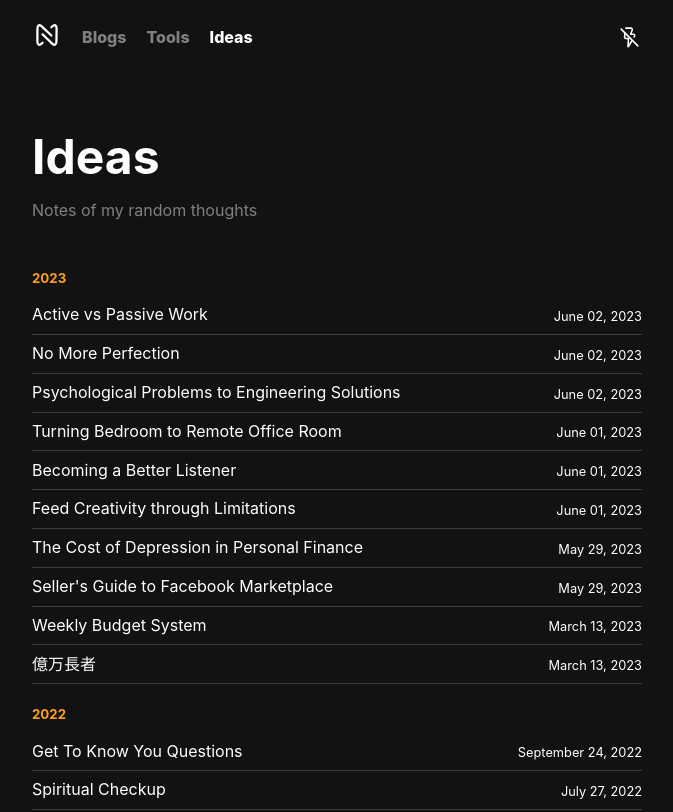
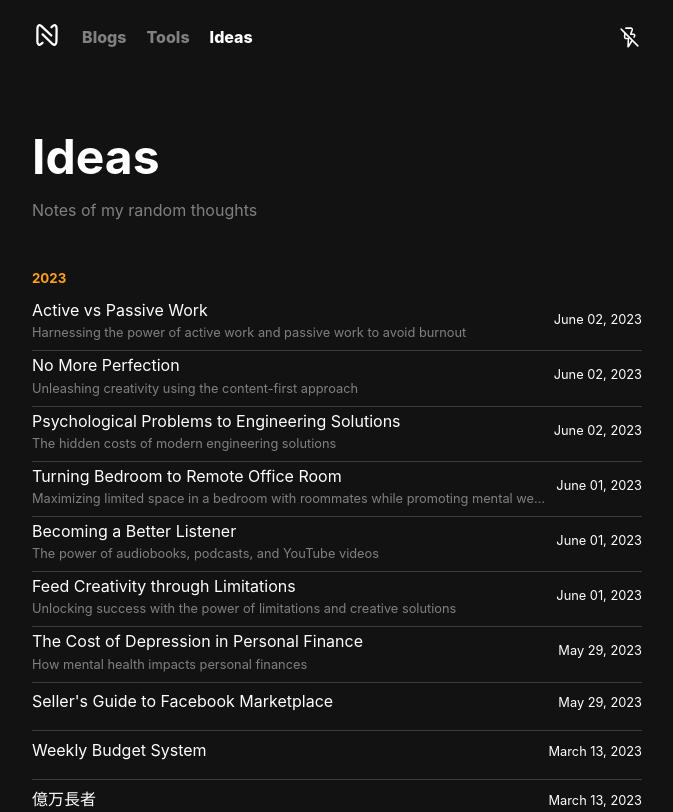
Before and after one commit to namitoyokota/portfolio, a Next.js app: page /ideas in a window 1280 px wide. Shown: the top 812 px of the page, without its empty margins (303-976 px from the left). Built offline with nearby package versions, Linux system fonts and the light colour scheme.

Commit message:
added description to ideas

```diff
--- a/pages/ideas.tsx
+++ b/pages/ideas.tsx
@@ -28,7 +28,10 @@ export const Ideas = ({ posts }: IdeasProps): JSX.Element => {
                 .map((blog) => (
                     <Link legacyBehavior as={`/posts/${blog.slug}`} href={`/posts/[slug]`} key={blog.slug}>
                         <div className={styles.blog}>
-                            <p className={styles.blogtitle}>{blog.title}</p>
+                            <div className={styles.blogheader}>
+                                <p className={styles.blogtitle}>{blog.title}</p>
+                                <span className={styles.blogdescription}>{blog.subtitle}</span>
+                            </div>
                             <p className={styles.date}>{format(parseISO(blog.date!), 'MMMM dd, yyyy')}</p>
                         </div>
                     </Link>
@@ -50,7 +53,7 @@ export const Ideas = ({ posts }: IdeasProps): JSX.Element => {
 };
 
 export const getStaticProps: GetStaticProps = async () => {
-    const posts = getAllPosts(['date', 'description', 'slug', 'title', 'type']);
+    const posts = getAllPosts(['date', 'subtitle', 'slug', 'title', 'type']);
 
     return {
         props: { posts },
--- a/styles/Home.module.css
+++ b/styles/Home.module.css
@@ -300,8 +300,9 @@
     display: grid;
     grid-template-columns: auto min-content;
     align-items: center;
+    column-gap: 10px;
+    padding-bottom: 10px;
     border-bottom: 1px solid rgba(230, 230, 230, 0.2);
-    column-gap: 10px;
     transition: 0.15s ease-in-out;
 }
 
@@ -311,9 +312,23 @@
     color: #2ec4b6;
 }
 
+.blogheader {
+    display: flex;
+    flex-direction: column;
+    overflow: hidden;
+}
+
 .blogtitle {
     line-height: 1.2em;
     margin: 5px 0;
+}
+
+.blogdescription {
+    color: grey;
+    font-size: 0.8em;
+    white-space: nowrap;
+    overflow: hidden;
+    text-overflow: ellipsis;
 }
 
 .board {
```
